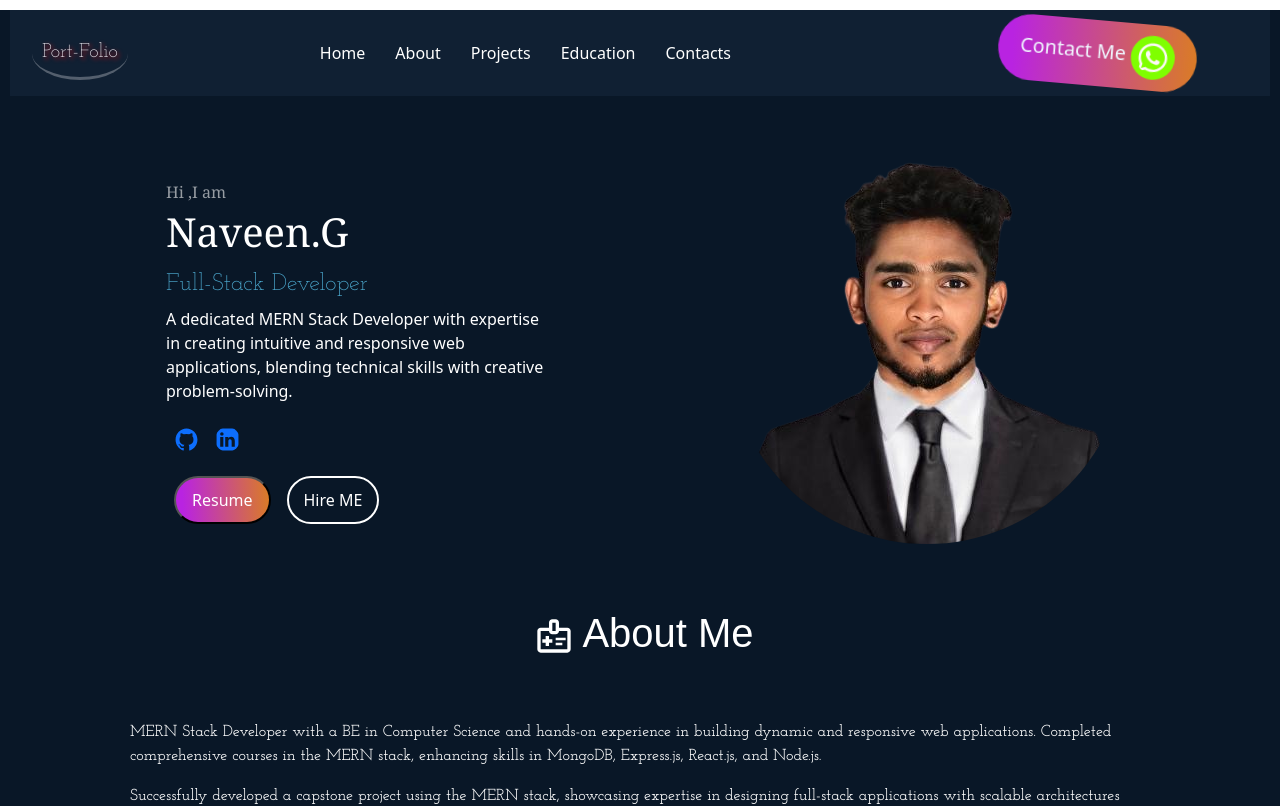
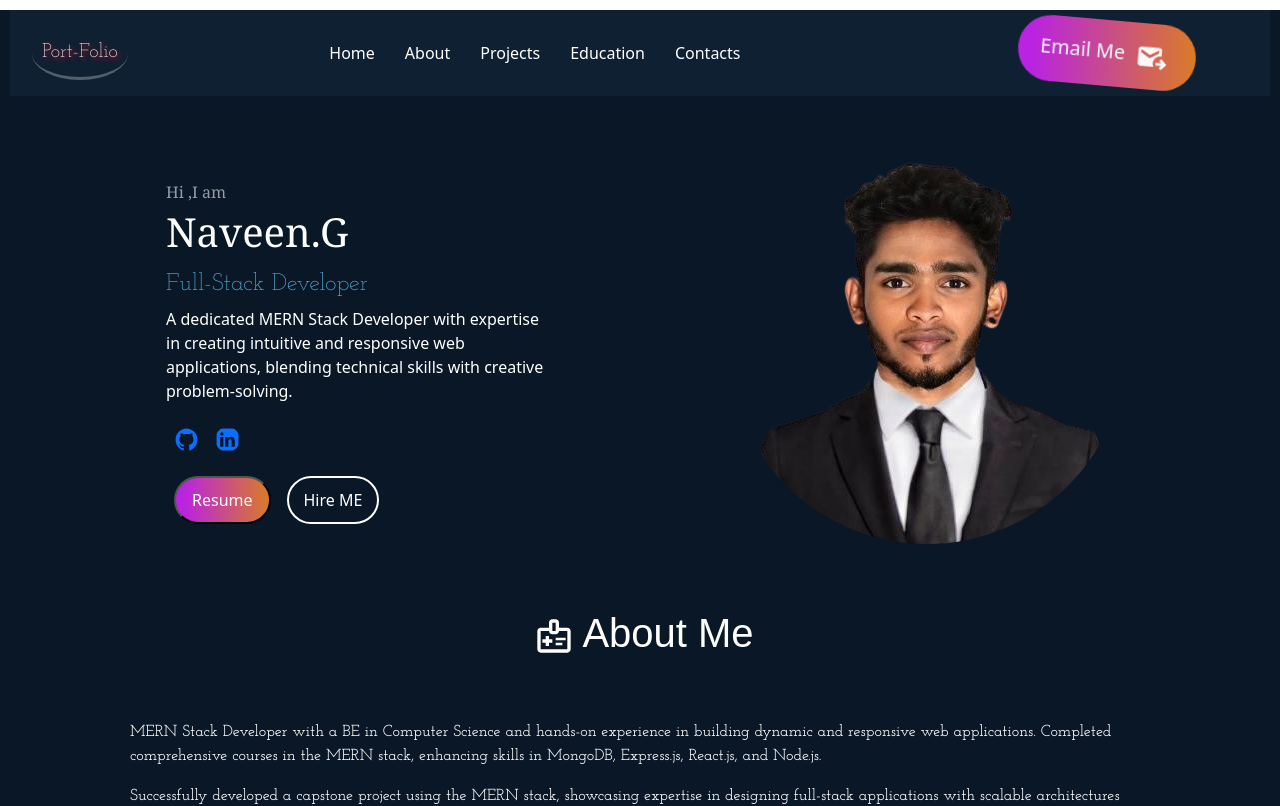
Before and after one commit to naveengus/My-Portfolio, a React (Vite) app: page / in a window 1280 px wide. Shown: the top 806 px of the page. Built offline with nearby package versions, Linux system fonts and the light colour scheme; a web font is replaced by a local one.

Commit message:
chang topbar

```diff
--- a/src/components/common/TopBar.jsx
+++ b/src/components/common/TopBar.jsx
@@ -10,6 +10,7 @@ import profile from "../../assets/profile2.png";
 import { IoHomeOutline } from "react-icons/io5";
 import { PiWhatsappLogoLight } from "react-icons/pi";
 import { FaWhatsapp } from "react-icons/fa";
+import { MdOutgoingMail } from "react-icons/md";
 
 import {
   MdOutlineMedicalInformation,
@@ -68,15 +69,13 @@ function OffcanvasExample() {
         {!isMobile ? (
           <a
             className="contactme text-decoration-none"
-            href="https://wa.me/919524469130"
-            target="_blank"
-            rel="noopener noreferrer"
+            href="mailto:naveen.g13579@gmail.com"
           >
-            Contact Me <FaWhatsapp className="whatsapp" />
+            Email Me <MdOutgoingMail className="whatsapp" />
           </a>
         ) : (
           <>
-            <a
+            {/* <a
               className="contactmemd text-decoration-none"
               href="https://wa.me/919524469130"
               target="_blank"
@@ -84,6 +83,12 @@ function OffcanvasExample() {
             >
               Contact Me
               <FaWhatsapp className="whatsappmd" />
+            </a> */}
+            <a
+              className="contactmemd text-decoration-none"
+              href="mailto:naveen.g13579@gmail.com"
+            >
+              Email Me <MdOutgoingMail className="whatsappmd" />
             </a>
             {/* <button className="contactmemd">Contact Me</button> */}
 
--- a/src/index.css
+++ b/src/index.css
@@ -53,14 +53,14 @@
   }
 }
 .whatsapp {
-  background-color: chartreuse;
+  /* background-color: chartreuse; */
   border-radius: 50px;
   font-size: 40px;
   padding: 5px;
   color: rgb(253, 248, 248);
 }
 .whatsappmd {
-  background-color: chartreuse;
+  /* background-color: chartreuse; */
   border-radius: 50px;
   font-size: 20px;
   padding: 3px;
```
